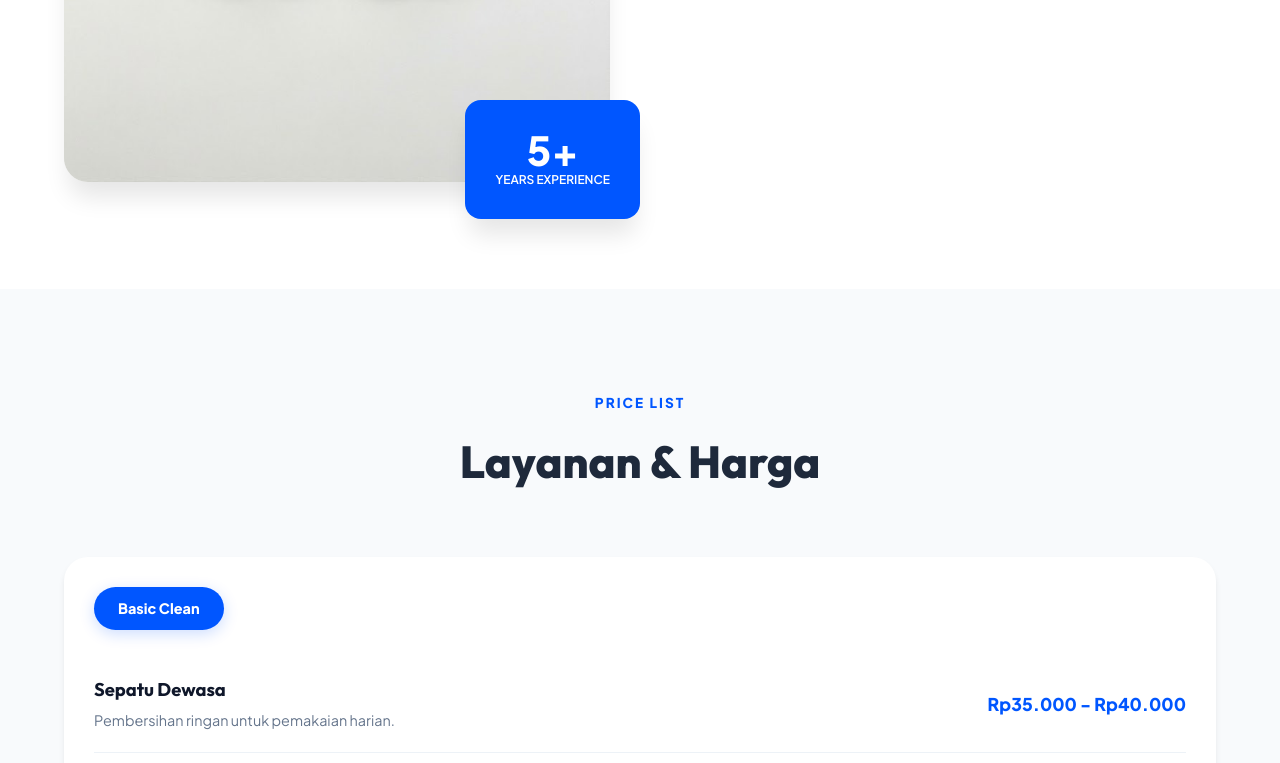
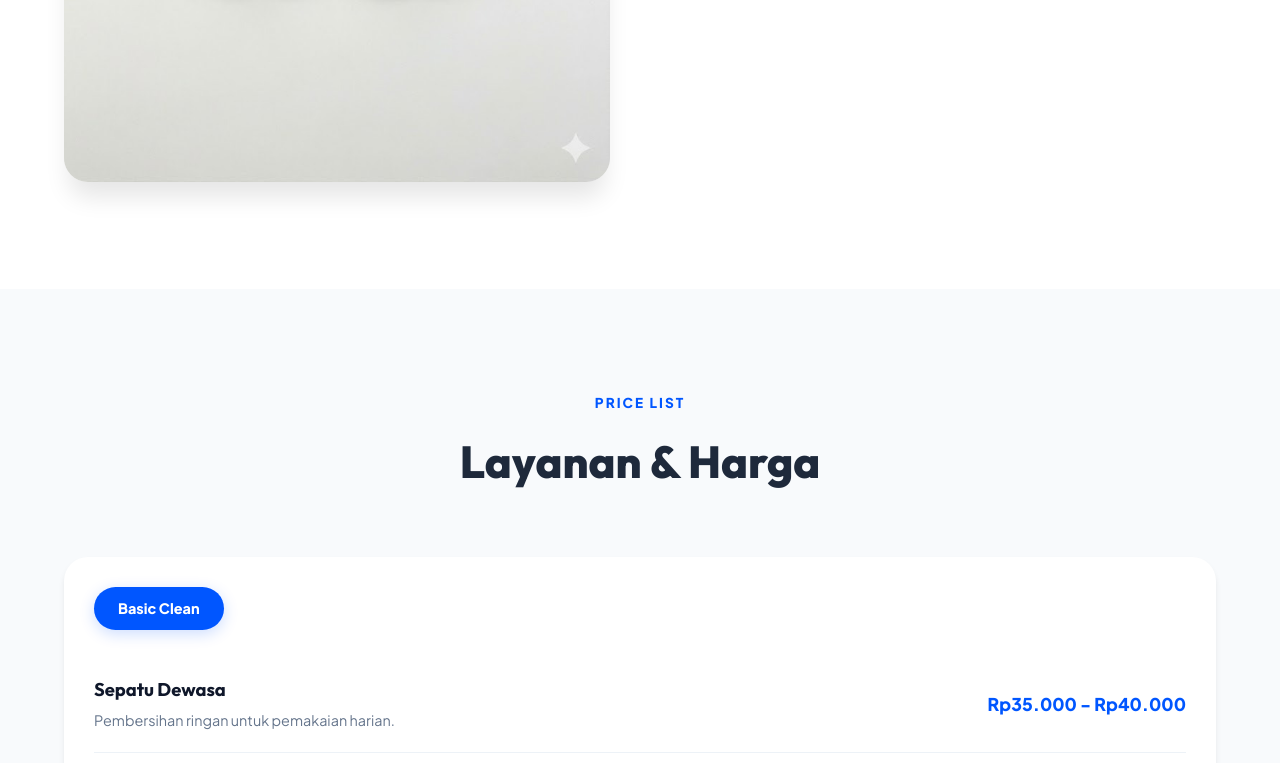
Before and after one commit to tehkotak88/MR-WASH, a website built with Vite: page Website-Sistem-Informasi-Umkm-Mr-wash-main/index.html in a window 1280 px wide. Shown: the part 1617-2380 px from the top of the page. Built offline with nearby package versions, Linux system fonts and the light colour scheme.

Commit message:
style: remove experience badge from about section

```diff
--- a/Website-Sistem-Informasi-Umkm-Mr-wash-main/index.html
+++ b/Website-Sistem-Informasi-Umkm-Mr-wash-main/index.html
@@ -75,10 +75,6 @@
       <div class="about-grid">
         <div class="about-image">
           <img src="hero-beforeafter.jpg" alt="Before and After Shoe Cleaning" class="img-main">
-          <div class="experience-badge">
-            <span class="years">5+</span>
-            <span class="text">Years Experience</span>
-          </div>
         </div>
         <div class="about-info">
           <p>
@@ -261,7 +257,7 @@
     <div class="container">
       <div class="section-header">
         <span class="subtitle">Lokasi</span>
-        <h2>Kunjungi Workshop Kami</h2>
+        <h2>Kunjungi Toko Kami</h2>
       </div>
       <div class="location-wrapper">
         <div class="map-container">
```
